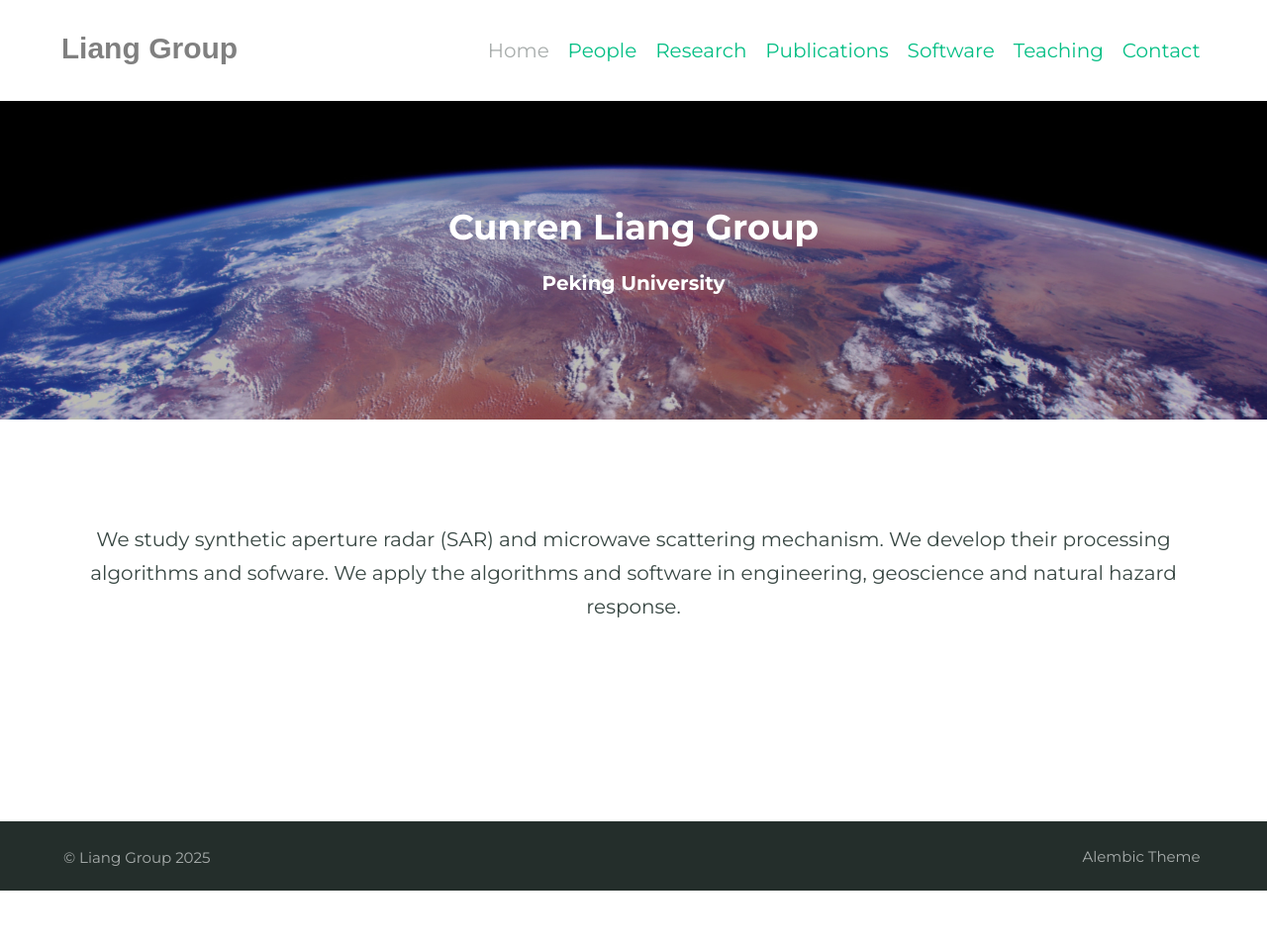
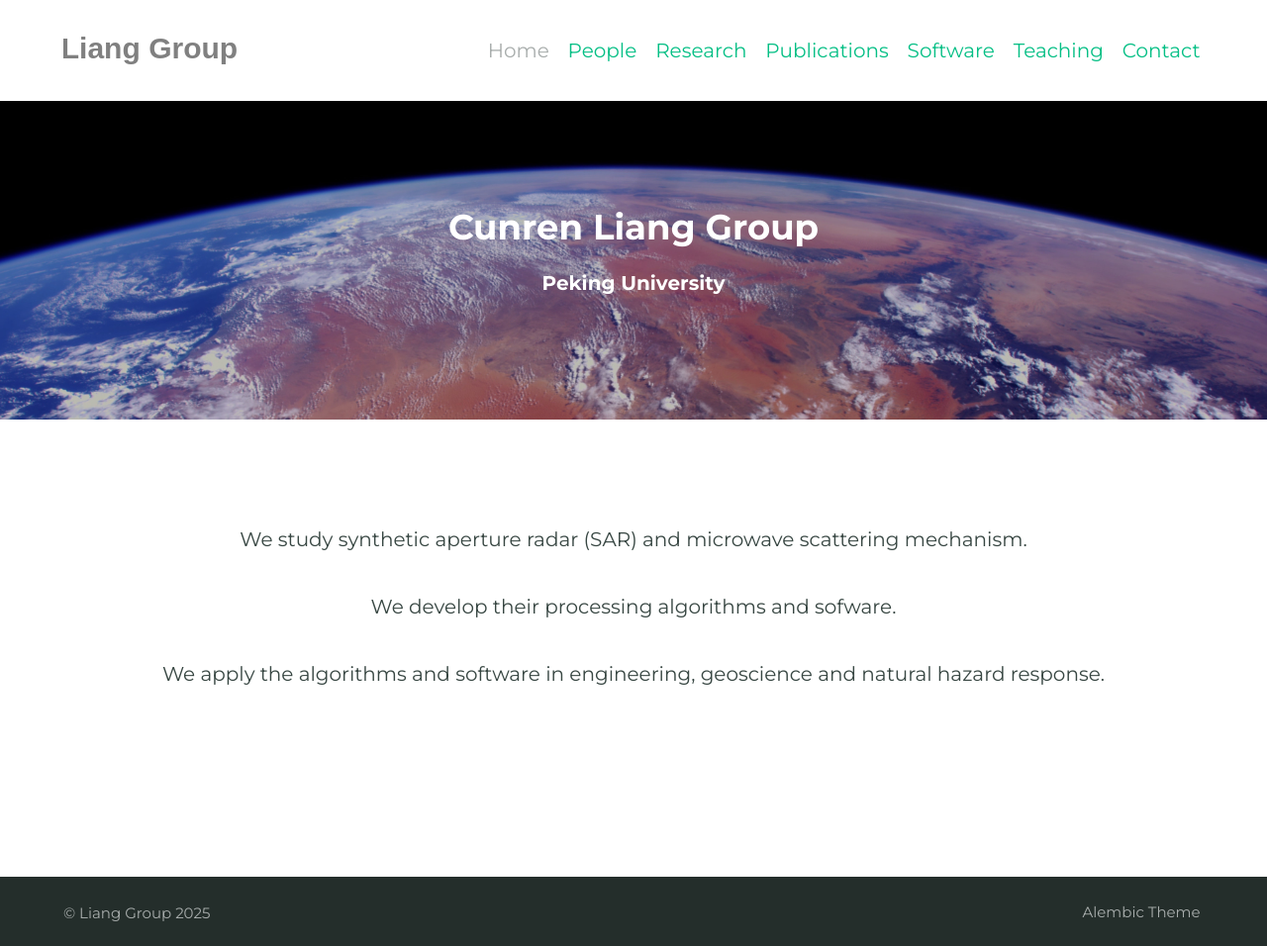
Before and after one commit to CunrenLiang/cunrenliang.github.io, a Jekyll site: the page built from index.md, in a window 1280 px wide. Shown: the whole page at 99% size. Built offline with Jekyll 4.4.1, drawn with Linux system fonts in a browser that asks for light colours; some web fonts are replaced; before the commit the page ends 900 px from its top, so only the background shows below that.

Commit message:
Add files via upload

```diff
--- a/index.md
+++ b/index.md
@@ -11,6 +11,6 @@ feature_image: "assets/images/earth_iss_nasa.jpg"
 
 <p style="text-align: center;">We study synthetic aperture radar (SAR) and microwave scattering mechanism.
 
-We develop their processing algorithms and sofware.
+<p style="text-align: center;">We develop their processing algorithms and sofware.
 
-We apply the algorithms and software in engineering, geoscience and natural hazard response.
+<p style="text-align: center;">We apply the algorithms and software in engineering, geoscience and natural hazard response.
```
